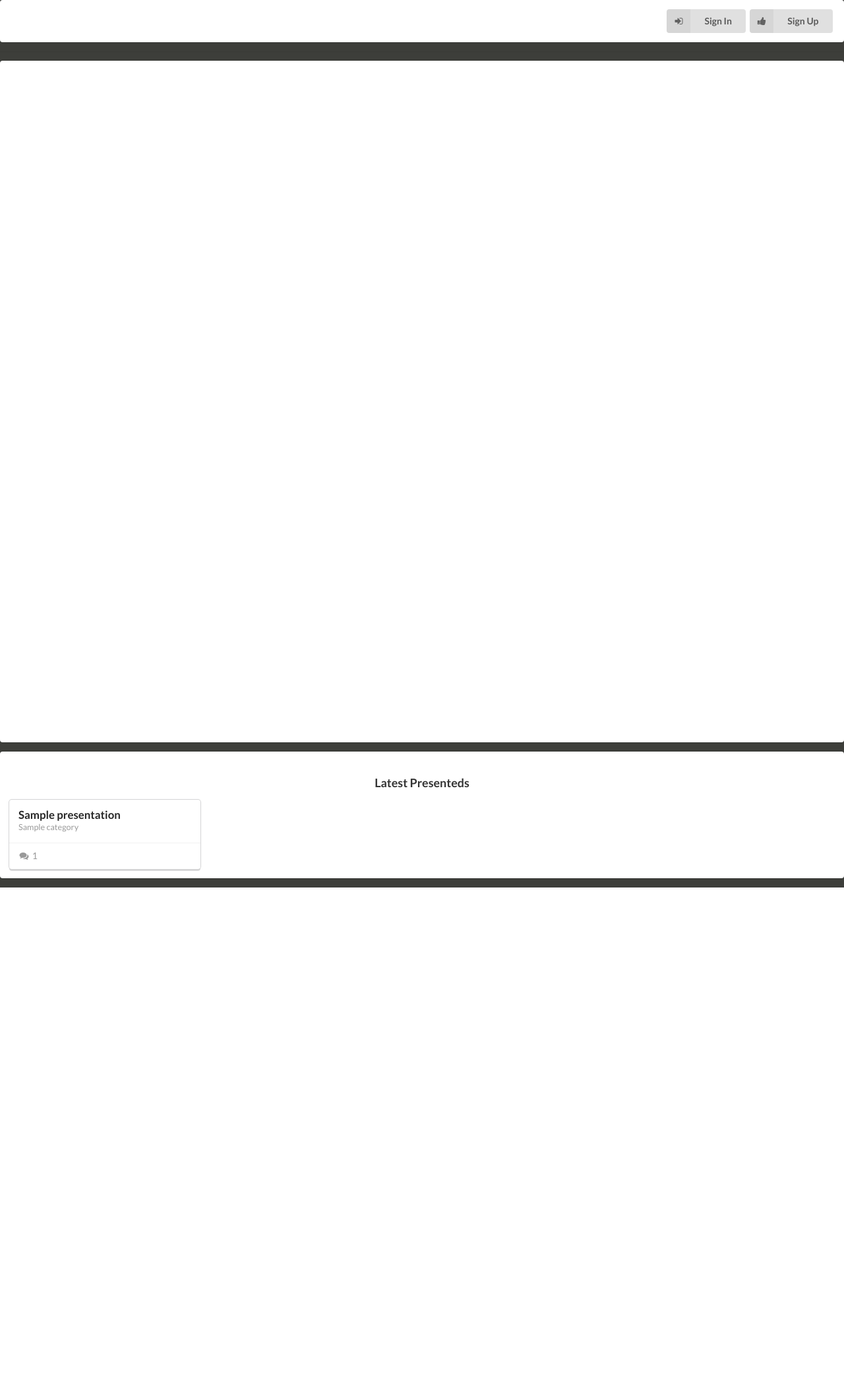
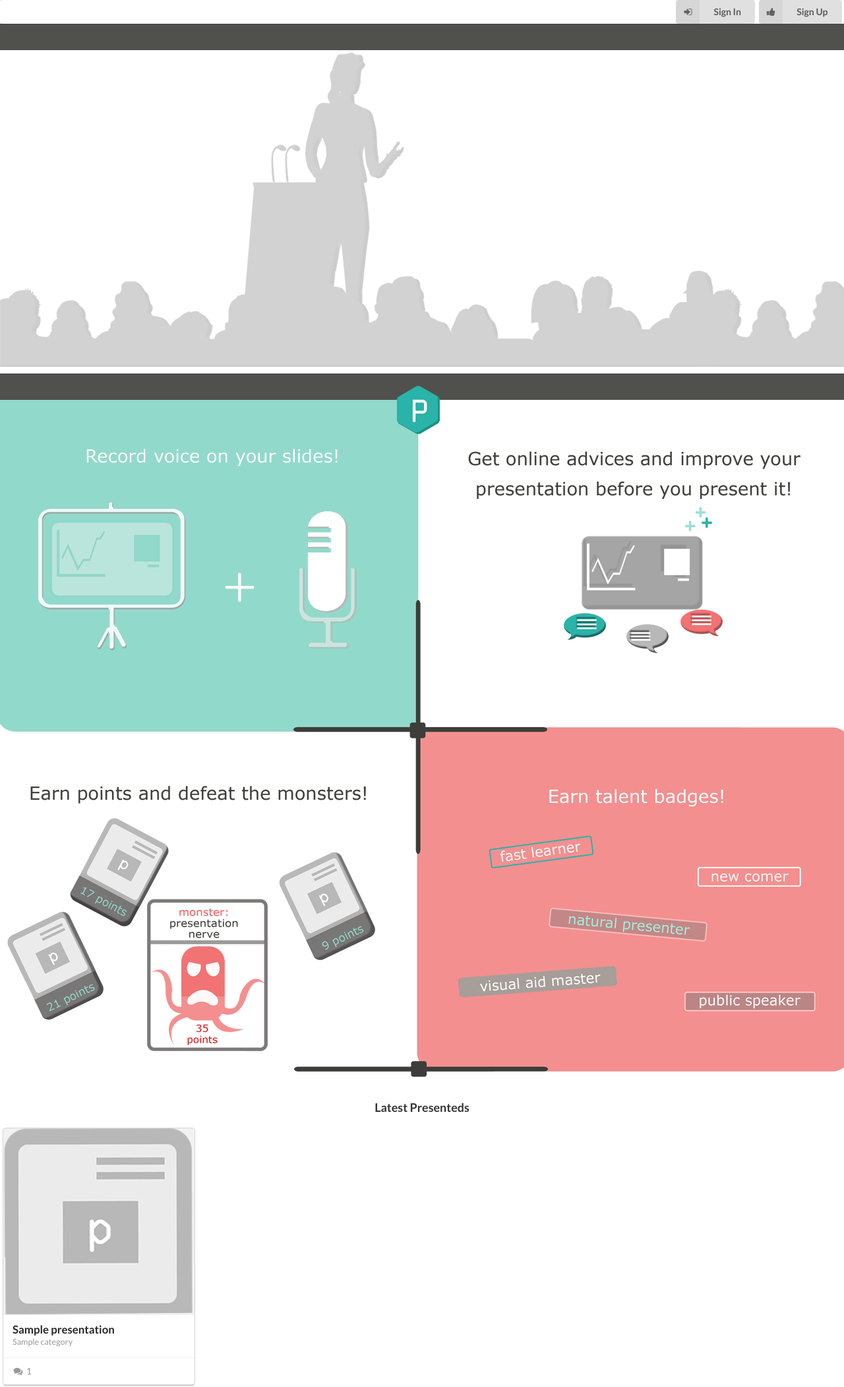
Before and after one commit to ertancan/presenteds, a Django app: template presenteds/templates/index.html in a window 1280 px wide. Shown: the whole page at 66% size. Before the commit the page ends 1345 px from the top, so only its background shows below. Run offline with Django 3.2, Linux system fonts and the light colour scheme; the template is opened without the code that fills it: most values are stand-ins (such as "Sample title", 1, 10 or a date in 2020); some libraries are stand-ins or nearby versions.

Commit message:
new design

```diff
--- a/presenteds/static/css/main.css
+++ b/presenteds/static/css/main.css
@@ -3,9 +3,7 @@
 }
 
 .dz-drag-hover{
-    background-image: url('/static/img/baaaa.gif');
-    background-repeat: no-repeat;
-    background-position: center;
+    background: url('/static/img/baaaa.gif') no-repeat center;
 }
 #button-group{
     white-space: nowrap;
@@ -22,3 +20,37 @@
 .pushable{
     background: #3d3e3a !important;
 }
+.bg{
+    height: 1029px;
+    background: url('/static/img/desc.png') no-repeat center;
+    position: relative;
+    top: -10px;
+}
+body{
+    background-color: #ffffff;
+}
+.ui.card{
+    display: inline-block;
+}
+.ui.segment{
+    padding: 0;
+}
+#woman-bg{
+    background-color: #ffffff;
+    height: 500px;
+    background: url('/static/img/woman.png') no-repeat;
+    -ms-background-position-y: -70px;
+    background-position-y: -70px;
+    background-size: cover;
+}
+.ui.card{
+    margin: 5px;
+}
+.center-logo{
+    display: block;
+    margin-left: auto;
+    margin-right: auto;
+    position: relative;
+    top: -30px;
+    right: 6px;
+}
--- a/presenteds/templates/index.html
+++ b/presenteds/templates/index.html
@@ -6,29 +6,26 @@
     <script src="{% static 'js/jquery.fileupload.js'%}"></script>
 {% endblock %}
 {% block body %}
-<div class="ui center aligned segment">
-    <img src="{% static 'img/baaaa.gif' %}" id="drop-gif" style="opacity: 0">
+    <div style="background-color: #50504c;height: 40px"></div>
+    <div id="woman-bg">
+        <img src="{% static 'img/baaaa.gif' %}" id="drop-gif" style="opacity: 0;position: relative;top: -10px;">
         <form id="fileupload" name="files[]" data-url="{% url 'presentation-upload' %}" style="height: 500px" multiple>
             {% csrf_token %}
         </form>
-<script>
-$(function () {
-    $('#fileupload').fileupload({
-        dataType: 'text',
-        done: function (e, data) {
-            location.replace("{% url 'new' 666 %}".replace("666", data.result));
-        }
-    });
-    $('#fileupload').bind('fileuploaddragover', function (e) {$('#drop-gif').fadeTo(100,1)});
-});
-</script>
     </div>
-    <div class="ui segment">
+    <div style="background-color: #50504c;height: 40px;position: relative;top:-10px"></div>
+    <div class="bg">
+        <img src="{% static 'img/logo.png' %}" class="center-logo">
+    </div>
+    <div>
         <div class="ui centered header">
             <h3>Latest Presenteds</h3>
         </div>
         {% for presentation in presentations %}
             <a class="ui card" href="{% url 'detail' presentation.id %}">
+                <div class="image">
+                    <img src="{% static 'img/card_bg.png'%}">
+                </div>
                 <div class="content">
                     <div class="header">{{ presentation.name }}</div>
                     <div class="meta">
@@ -41,5 +38,16 @@ $(function () {
             </a>
         {% endfor %}
     </div>
-
+    <script>
+        $(function () {
+            $('body').removeClass('pushable');
+            $('#fileupload').fileupload({
+                dataType: 'text',
+                done: function (e, data) {
+                    location.replace("{% url 'new' 666 %}".replace("666", data.result));
+                }
+            });
+            $('#fileupload').bind('fileuploaddragover', function (e) {$('#drop-gif').fadeTo(100,1)});
+        });
+    </script>
 {% endblock %}
--- a/presenteds/templates/main.html
+++ b/presenteds/templates/main.html
@@ -36,7 +36,7 @@
     </div>
 
 {% endblock %}
-<div class="ui vertical segment">
+<div>
     {% block body %}{% endblock %}
 </div>
 <script type="text/javascript">
--- a/presenteds/templates/profile.html
+++ b/presenteds/templates/profile.html
@@ -1,4 +1,5 @@
 {% extends "main.html" %}
+{% load staticfiles %}
 {% block body %}
 <div class="ui center aligned segment">
   <h2 class="ui header">
@@ -11,6 +12,9 @@
   </h4>
   {% for presentation in presentations %}
     <a class="ui card" href="{% url 'detail' presentation.id %}">
+    <div class="image">
+        <img src="{% static 'img/card_bg.png'%}">
+      </div>
           <div class="content">
             <div class="header">{{ presentation.name }}</div>
             <div class="meta">
--- a/presenteds/views.py
+++ b/presenteds/views.py
@@ -7,7 +7,7 @@ from presenteds.models import UserProfile, Presentation, Comment, Category
 
 
 def index(request):
-    return render(request, 'index.html', {'presentations':Presentation.objects.all().reverse()[:10]})
+    return render(request, 'index.html', {'presentations':Presentation.objects.reverse().exclude(name__isnull=True)[:10]})
 
 
 def profile(request, user_id=None):
```
Also changed, not shown: db.sqlite3, presenteds/static/img/card_bg.png (added), presenteds/static/img/desc.png (added), presenteds/static/img/logo.png (added), presenteds/static/img/woman.png (added). Lines whose indentation alone changed are shown as unchanged.
